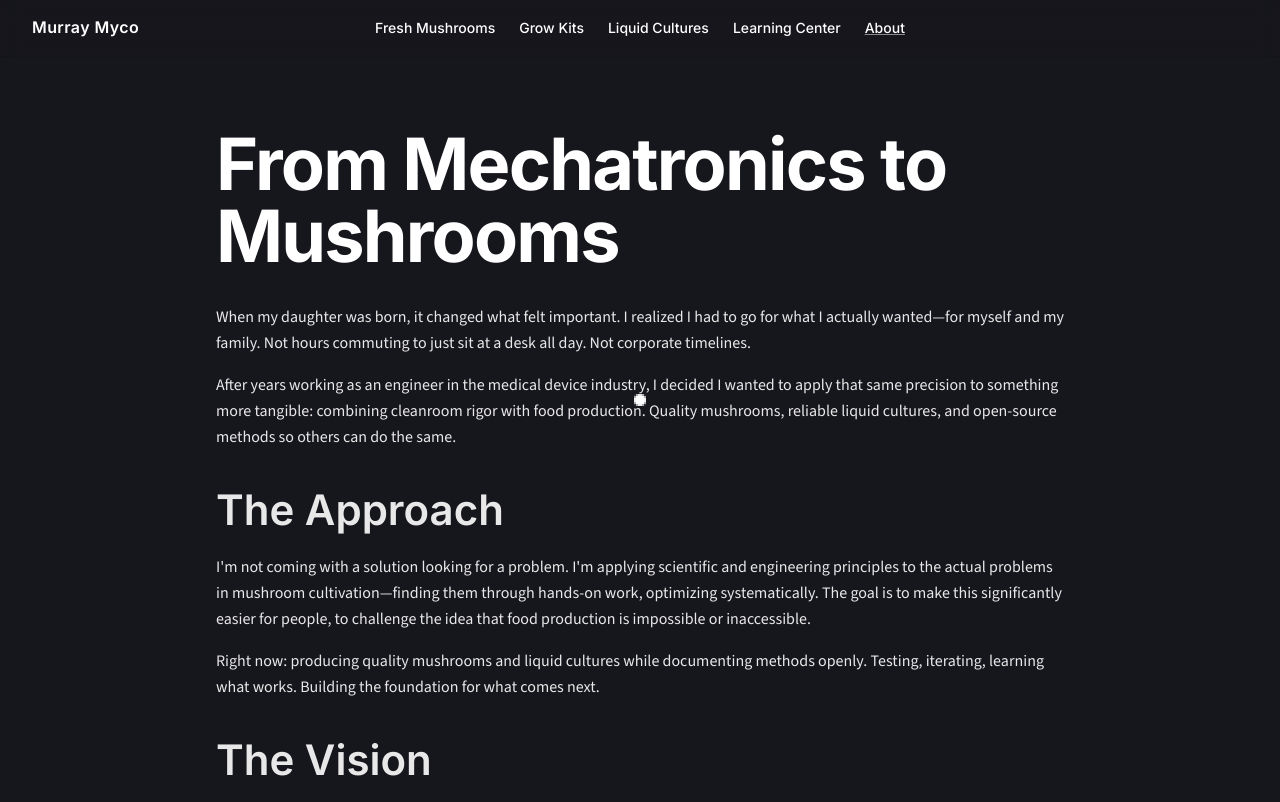
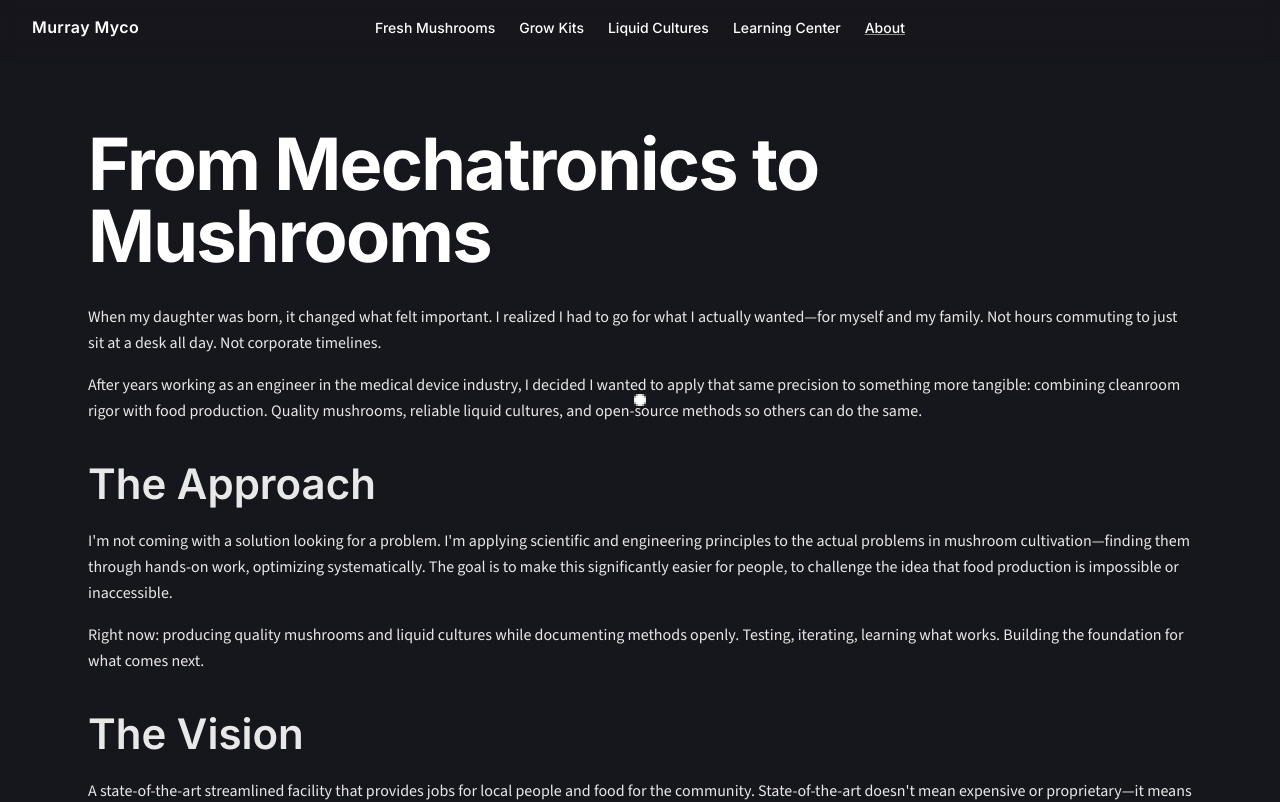
Before and after one commit to ChonMurray/MurrayMyco, a Next.js app in the folder murray-myco/: page /about in a window 1280 px wide. Shown: the top 802 px of the page. Built offline with nearby package versions, Linux system fonts and the light colour scheme; no server answers.

Commit message:
Update AboutPage layout to increase maximum width for improved content presentation

```diff
--- a/murray-myco/src/app/about/page.tsx
+++ b/murray-myco/src/app/about/page.tsx
@@ -1,6 +1,6 @@
 export default function AboutPage() {
   return (
-    <section className="mx-auto max-w-4xl px-6 py-16">
+    <section className="mx-auto max-w-6xl px-6 py-16">
       <h1 className="text-3xl md:text-5xl font-semibold tracking-tight mb-8">From Mechatronics to Mushrooms</h1>
 
       <div className="space-y-8 text-foreground/90 leading-relaxed">
```
